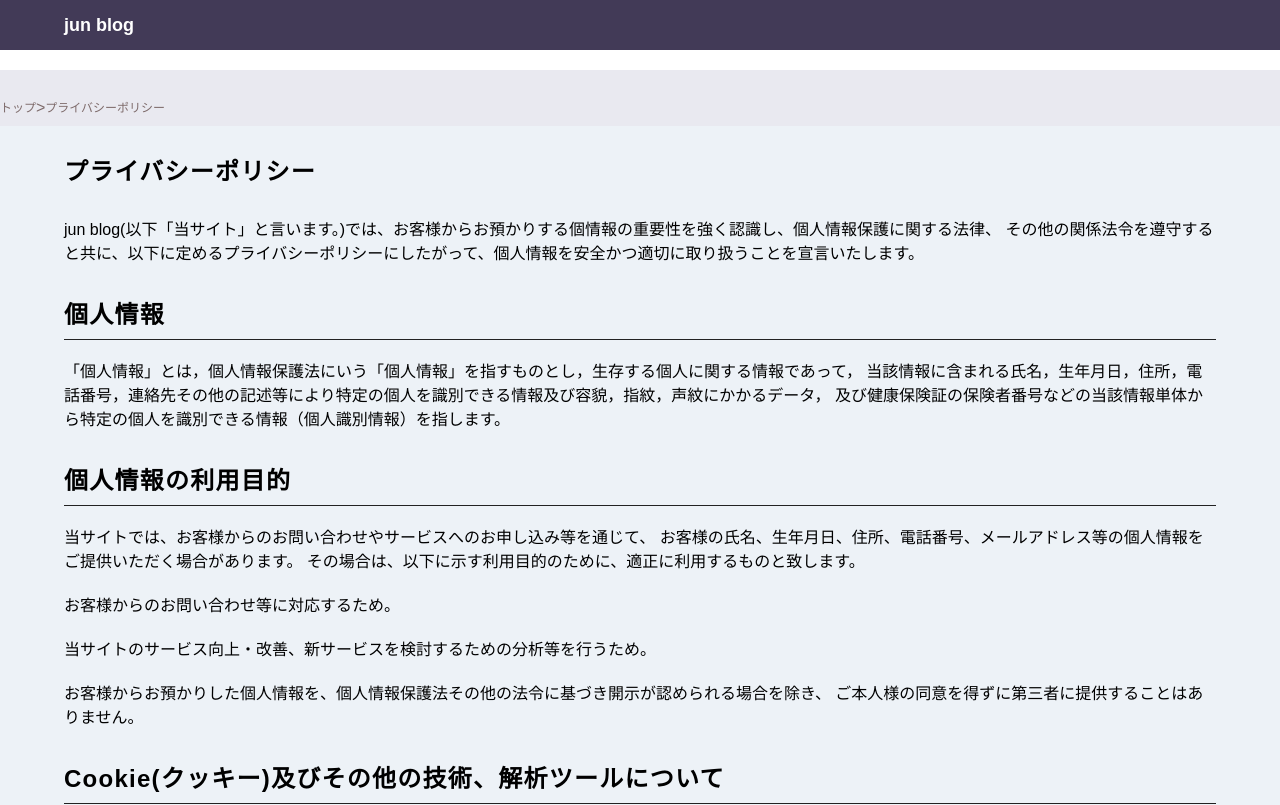
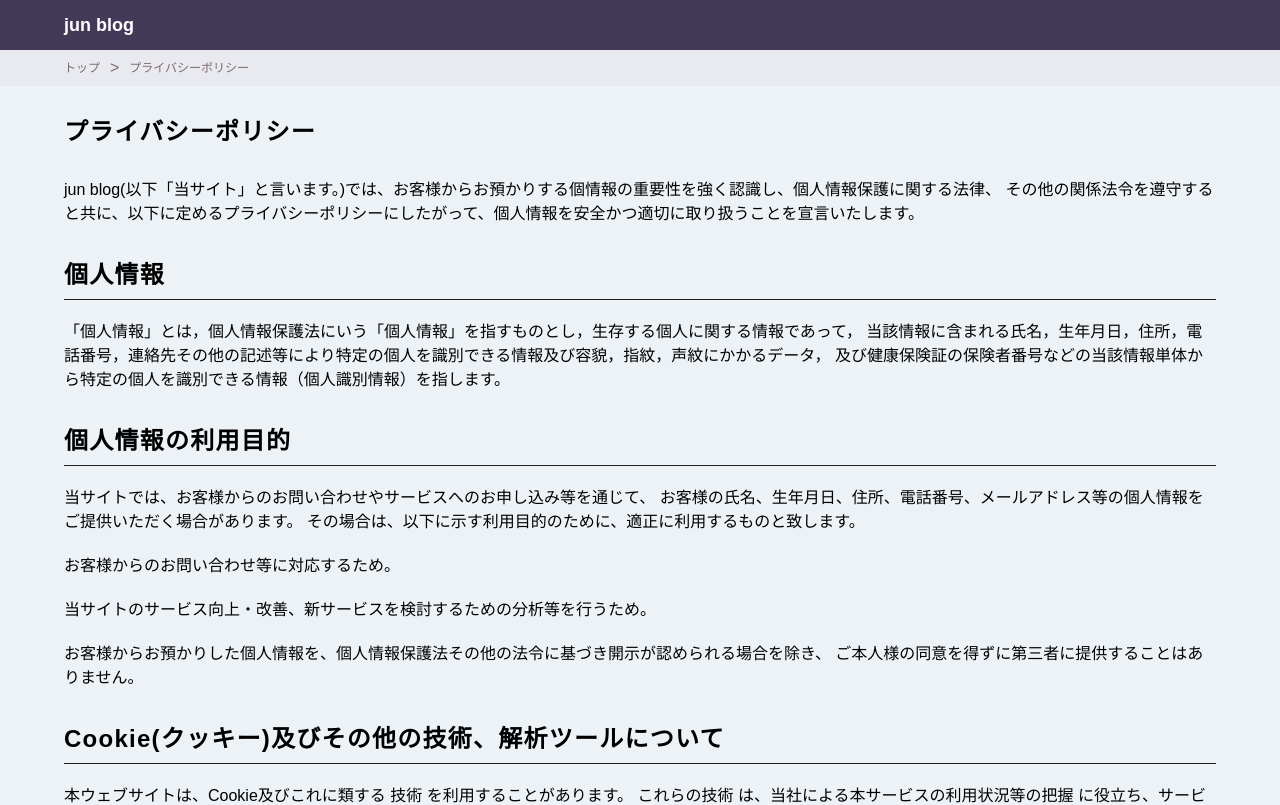
Before and after one commit to junichi4250/myBlog, a Next.js app: page /privacy in a window 1280 px wide. Shown: the top 805 px of the page. Built offline with nearby package versions, Linux system fonts and the light colour scheme.

Commit message:
パンくず修正

```diff
--- a/src/components/breadcrumb/Breadcrumb.module.css
+++ /dev/null
@@ -1,43 +0,0 @@
-.breadcrumb {
-  display: flex;
-  flex-wrap: wrap;
-  align-items: center;
-
-  padding-top: 30px;
-  padding-bottom: 10px;
-
-  margin-top: 20px;
-
-  background: #e9e9f0;
-}
-
-.label {
-  color: #7e6b6b;
-  text-decoration: none;
-
-  font-size: 12px;
-
-  /* &:hover {
-
-      text-decoration: underline;
-    }
-
-
-    &:focus,
-    &:active {
-
-      opacity: 0.6;
-    } */
-}
-
-.guide {
-  /* @include EqualLeftAndRightPaddings(10px); */
-
-  color: #7e6b6b;
-}
-
-.label__noLink {
-  color: #222222;
-
-  font-size: 12px;
-}
--- a/src/components/breadcrumb/Breadcrumb.tsx
+++ b/src/components/breadcrumb/Breadcrumb.tsx
@@ -1,7 +1,7 @@
 import { UrlObject } from 'url'
 import Link from 'next/link'
 import React from 'react'
-import styles from './breadcrumb.module.css'
+import styles from './breadcrumb.module.scss'
 
 type Props = {
   links: Breadcrumb[]
--- /dev/null
+++ b/src/components/breadcrumb/breadcrumb.module.scss
@@ -0,0 +1,66 @@
+@import 'src/assets/styles/global/mixins/mixins';
+@import 'src/assets/styles/global/valiables/valiables';
+
+.breadcrumb {
+  $MAX_CONTENT_WIDTH: 1240px;
+  $LEFT_OR_RIGHT_MINIMAL_EQUAL_PADDINGS__WIDE_SCREENS: 34px;
+
+  $wideScreen: $MAX_CONTENT_WIDTH + 2 * $LEFT_OR_RIGHT_MINIMAL_EQUAL_PADDINGS__WIDE_SCREENS;
+
+  @mixin WideScreen() {
+    @media screen and (min-width: $wideScreen) {
+      @content;
+    }
+  }
+
+  @mixin MediumAndSmallScreen() {
+    @media screen and (max-width: $wideScreen) {
+      @content;
+    }
+  }
+
+  @include WideScreen() {
+    @include CenteredContentWithComputedSidePaddings($MAX_CONTENT_WIDTH);
+  }
+
+  @include MediumAndSmallScreen() {
+    @include EqualLeftAndRightPaddings(5%);
+  }
+
+  display: flex;
+  flex-wrap: wrap;
+  align-items: center;
+
+  padding-top: 10px;
+  padding-bottom: 10px;
+
+  background: #e9e9f0;
+
+  .label {
+    color: #7e6b6b;
+    text-decoration: none;
+
+    font-size: 12px;
+
+    &:hover {
+      text-decoration: underline;
+    }
+
+    &:focus,
+    &:active {
+      opacity: 0.6;
+    }
+  }
+
+  .guide {
+    @include EqualLeftAndRightPaddings(10px);
+
+    color: #7e6b6b;
+  }
+
+  .label__noLink {
+    color: #222222;
+
+    font-size: 12px;
+  }
+}
```
